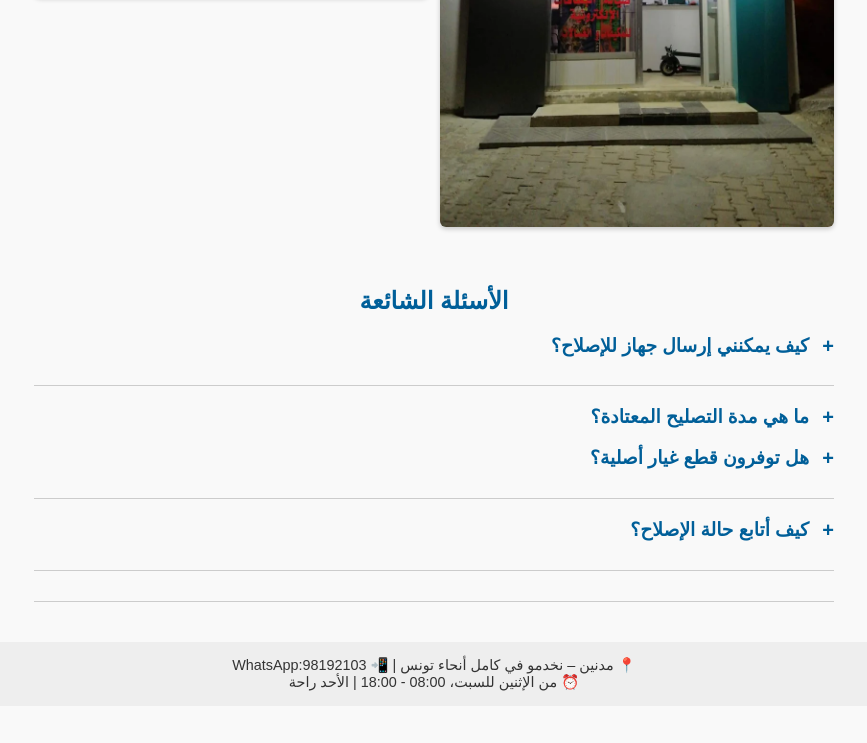
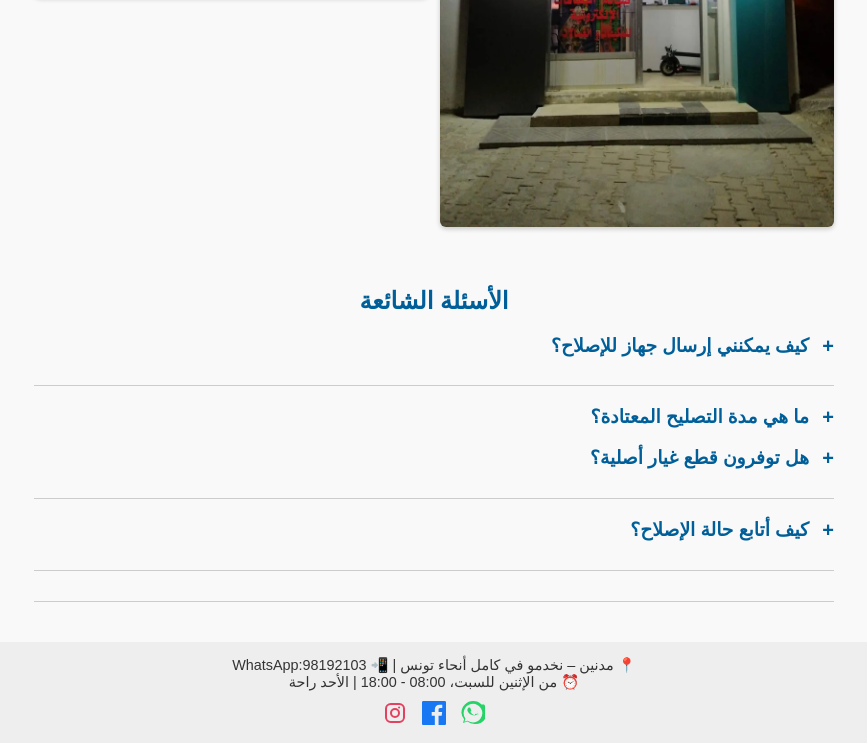
Before and after one commit to aemedenine/atelier-Electronique-M-denine, a plain HTML site: page index.html in a window 1280 px wide. Shown: the part 1610-2353 px from the top of the page, without its empty margins (206-1073 px from the left). Before the commit the page ends 2316 px from the top, so only its background shows below. Drawn offline with Linux system fonts and the light colour scheme; no server answers.

Commit message:
Add files via upload

```diff
--- a/index.html
+++ b/index.html
@@ -343,11 +343,22 @@
   <div id="lightbox" class="lightbox" onclick="closeLightbox()">
     <img id="lightbox-img" src="" alt="" />
   </div>
+<footer id="footer-text">
+  📍 مدنين – نخدمو في كامل أنحاء تونس | 📲 WhatsApp:98192103<br>
+  ⏰ من الإثنين للسبت، 08:00 - 18:00 | الأحد راحة
 
-  <footer id="footer-text">
-    📍 مدنين – نخدمو في كامل أنحاء تونس | 📲 WhatsApp:98192103<br>
-    ⏰ من الإثنين للسبت، 08:00 - 18:00 | الأحد راحة
-  </footer>
+  <div class="social-icons-footer" style="margin-top:10px; display:flex; justify-content:center; gap:15px;">
+    <a href="https://wa.me/21698192103" target="_blank" title="واتساب">
+      <img src="icons/whatsapp.svg" alt="واتساب" style="width:24px; height:24px;" />
+    </a>
+    <a href="https://www.facebook.com/atelier-electronique" target="_blank" title="فيسبوك">
+      <img src="icons/facebook.svg" alt="فيسبوك" style="width:24px; height:24px;" />
+    </a>
+    <a href="https://www.instagram.com/atelier-electronique" target="_blank" title="إنستغرام">
+      <img src="icons/instagram.svg" alt="إنستغرام" style="width:24px; height:24px;" />
+    </a>
+  </div>
+</footer>
 
   <audio id="radio-stream" src="https://stream.radiojar.com/8s5u5tpdtwzuv" preload="none"></audio>
 
```
